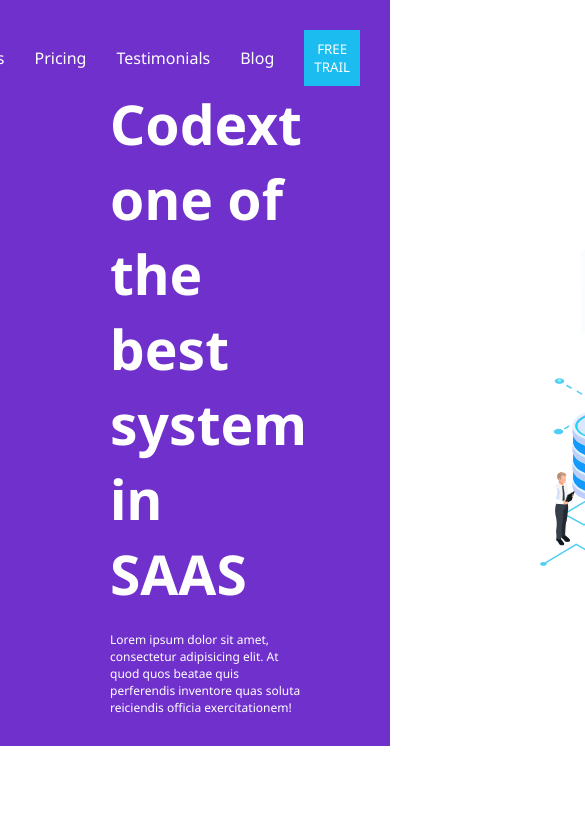
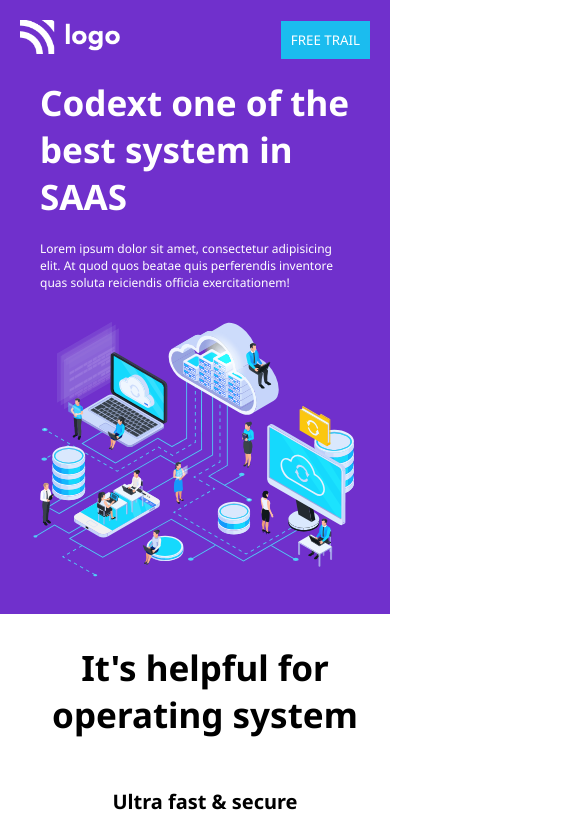
Before and after one commit to AjinkyaVeer007/HTML-CSS-Project13, a plain HTML site: page index.html in a window 390 px wide. Shown: the top 832 px of the page, 585 px wide, since content can reach past the window. Drawn offline with Linux system fonts and the light colour scheme.

Commit message:
Responsive Changes

```diff
--- a/index.html
+++ b/index.html
@@ -12,7 +12,7 @@
     <title>Project13</title>
 </head>
 <body>
-    <div class="footer">
+    <div class="header">
         <div class="navbar">
             <div class="logo"><img src="/assets/white-logo.png" alt="logo"></div>
             <div>
@@ -26,7 +26,7 @@
             </div>
             <div><button>FREE TRAIL</button></div>
         </div>
-        <div class="footer-1">
+        <div class="header-1">
             <div>
                 <h1>Codext one of the best system in SAAS</h1>
                 <p>Lorem ipsum dolor sit amet, consectetur adipisicing elit. At quod quos beatae quis perferendis inventore quas soluta reiciendis officia exercitationem!</p>
--- a/style.css
+++ b/style.css
@@ -4,7 +4,7 @@
     font-family: 'Noto Sans', sans-serif;
 }
 
-.footer{
+.header{
     background-color: #7030cc;
     padding: 30px;
 }
@@ -46,24 +46,24 @@
     border: none;
 }
 
-.footer-1 img{
+.header-1 img{
     width: 600px;
 }
 
-.footer-1{
+.header-1{
     display: flex;
     align-items: center;
     justify-content: space-between;
 }
 
-.footer-1 h1{
+.header-1 h1{
     color: #fff;
     padding-left: 80px;
     font-size: 55px;
     padding-right: 210px;
 }
 
-.footer-1 p{
+.header-1 p{
     color: #fff;
     padding-left: 80px;
     font-size: 12px;
@@ -189,3 +189,85 @@
     padding: 10px 50px;
     text-align: center;
 }
+
+@media screen and (max-width:950px){
+
+
+
+.item{
+    display: none;
+}
+
+.header{
+    padding: 20px;
+}
+
+.navbar{
+    justify-content: space-between;
+}
+
+.logo{
+    margin-left: 0px;
+}
+
+.header-1{
+    flex-direction: column;
+    align-items: center;
+}
+
+.header-1 h1{
+    padding-left: 20px;
+    font-size: 35px;
+    padding-right: 20px;
+    margin-top: 20px;
+}
+
+.header-1 p{
+    padding-left: 20px;
+    padding-right: 20px;
+    padding-top: 20px;
+}
+
+.header-1 img{
+    width: 350px;
+}
+
+.mid{
+    flex-direction: column-reverse;
+    padding-top: 30px;
+}
+
+.mid img{
+    width: 350px;
+    margin-left: 0px;
+}
+
+.mid h3{
+    font-size: 35px;
+    padding-left: 20px;
+    text-align: center;
+}
+
+.mid h6{
+    padding-left: 20px;
+    text-align: center;
+}
+
+.mid p{
+    padding-left: 20px;
+    padding-right: 20px;
+    padding-bottom: 20px;
+    text-align: center;
+}
+
+.text{
+    padding: 20px 20px;
+}
+
+.carts{
+    display: grid;
+    grid-template-columns: auto auto;
+    margin: 0px 20px;
+}
+
+}
```
